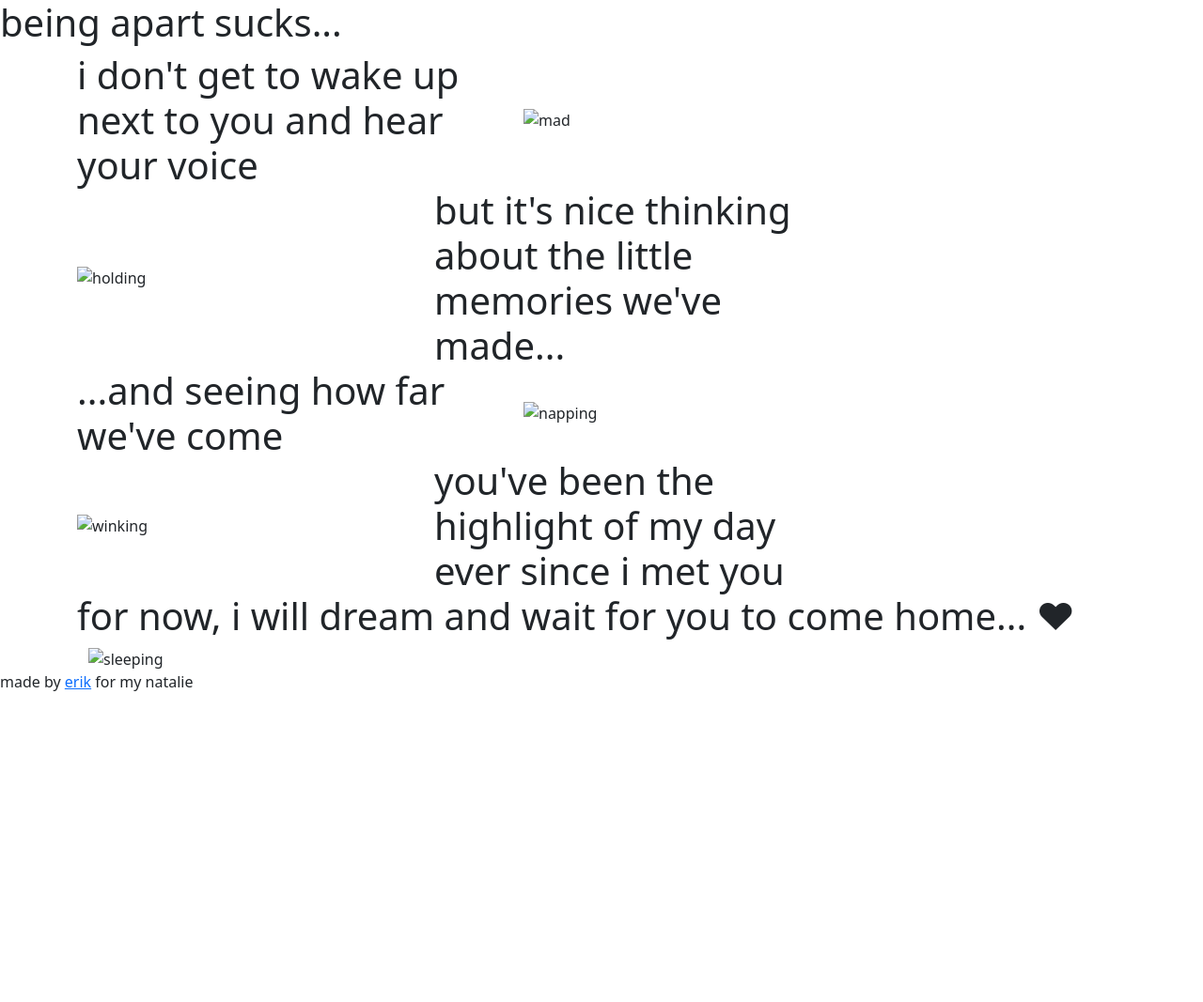
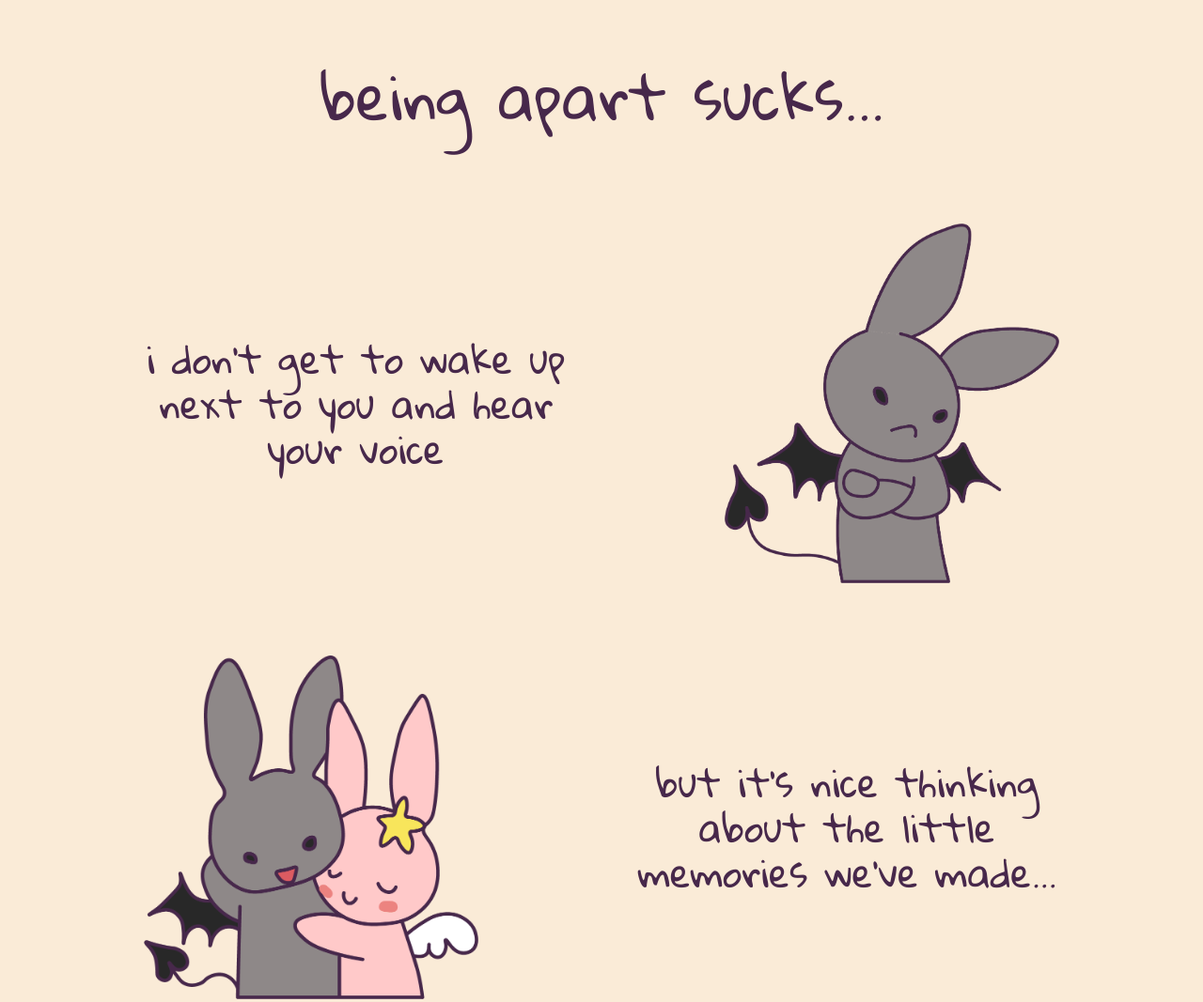
Before and after one commit to erikvega/missing-you, a plain HTML site: page index.html in a window 1280 px wide. Shown: the top 1067 px of the page at 94% size. Before the commit the page ends 800 px from the top, so only its background shows below. Drawn offline with nearby package versions, Linux system fonts and the light colour scheme; the site is published under a folder, as on GitHub Pages, so addresses that start at the root find nothing.

Commit message:
Update index.html

```diff
--- a/index.html
+++ b/index.html
@@ -5,41 +5,41 @@
     <meta http-equiv="X-UA-Compatible" content="IE=edge">
     <meta name="viewport" content="width=device-width, initial-scale=1.0">
     <link href="https://cdn.jsdelivr.net/npm/bootstrap@5.0.1/dist/css/bootstrap.min.css" rel="stylesheet" integrity="sha384-+0n0xVW2eSR5OomGNYDnhzAbDsOXxcvSN1TPprVMTNDbiYZCxYbOOl7+AMvyTG2x" crossorigin="anonymous">
-    <link rel="stylesheet" href="/css/styles.css">
+    <link rel="stylesheet" href="css/styles.css">
     <link rel="preconnect" href="https://fonts.gstatic.com">
     <link href="https://fonts.googleapis.com/css2?family=Gloria+Hallelujah&display=swap" rel="stylesheet">
     <title>missing you</title>
-    <link rel="shortcut icon" href="/images/favicon.ico" type="image/x-icon">
+    <link rel="shortcut icon" href="images/favicon.ico" type="image/x-icon">
 </head>
 <body>
     <h1 class="title">being apart sucks...</h1>
     <div class="section container">
         <div class="row">
             <h1 class="col-5 my-auto">i don't get to wake up next to you and hear your voice</h1>
-            <img class="col-4 my-auto" src="/images/mad.png" alt="mad">
+            <img class="col-4 my-auto" src="images/mad.png" alt="mad">
         </div>
     </div>
     <div class="section container">
         <div class="row">
-            <img class="col-4 my-auto" src="/images/couple.png" alt="holding">
+            <img class="col-4 my-auto" src="images/couple.png" alt="holding">
             <h1 class="col-5 my-auto">but it's nice thinking about the little memories we've made...</h1>
         </div>
     </div>
     <div class="section container">
         <div class="row">
             <h1 class="col-5 my-auto">...and seeing how far we've come</h1>
-            <img class="col-4 my-auto" src="/images/headrest.png" alt="napping">
+            <img class="col-4 my-auto" src="images/headrest.png" alt="napping">
         </div>
     </div>
     <div class="section container">
         <div class="row">
-            <img class="col-4 my-auto" src="/images/wink.png" alt="winking">
+            <img class="col-4 my-auto" src="images/wink.png" alt="winking">
             <h1 class="col-5 my-auto">you've been the highlight of my day ever since i met you</h1>
         </div>
     </div>
     <div class="lastSection container">
         <h1>for now, i will dream and wait for you to come home... &#10084</h1>
-        <img class="lastImg container" src="/images/sleeping.png" alt="sleeping">
+        <img class="lastImg container" src="images/sleeping.png" alt="sleeping">
     </div>
     <footer><p>made by <a href="https://github.com/erikvega">erik</a> for my natalie</p></footer>
 </body>
```
